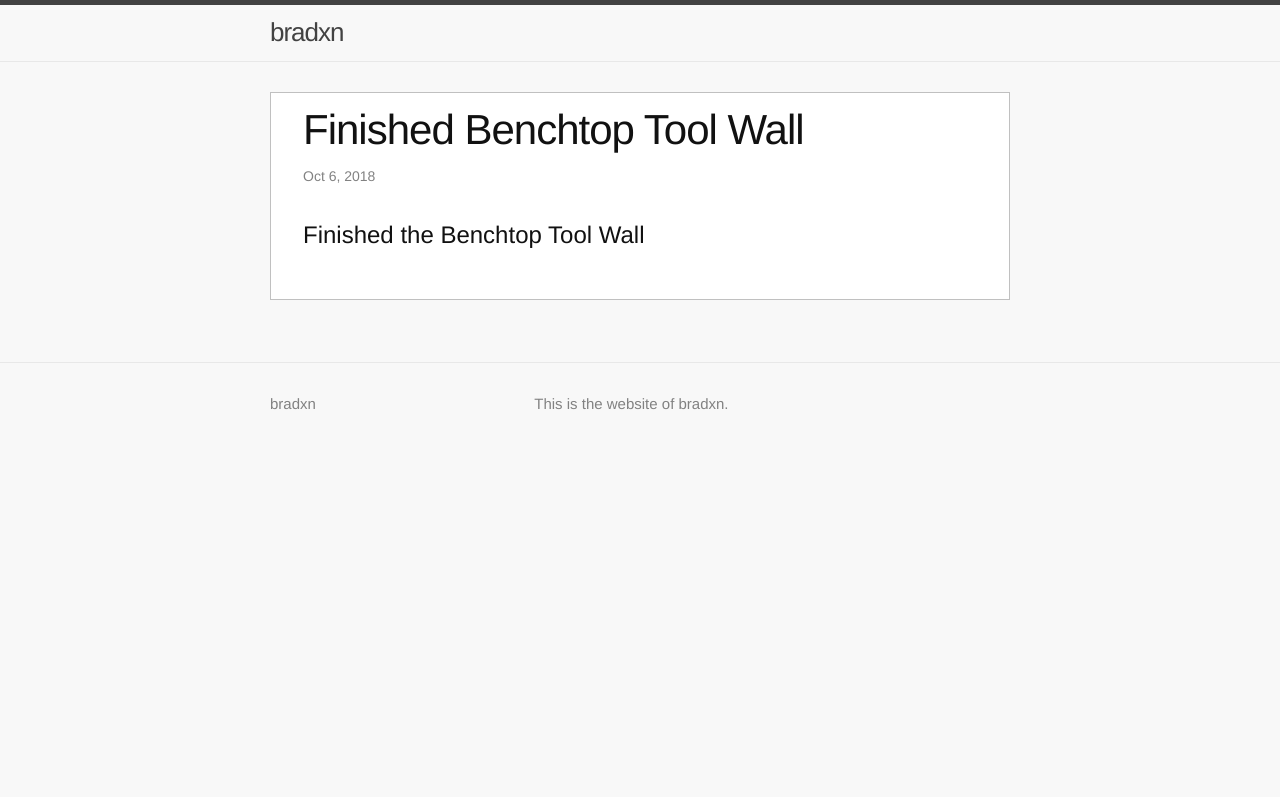
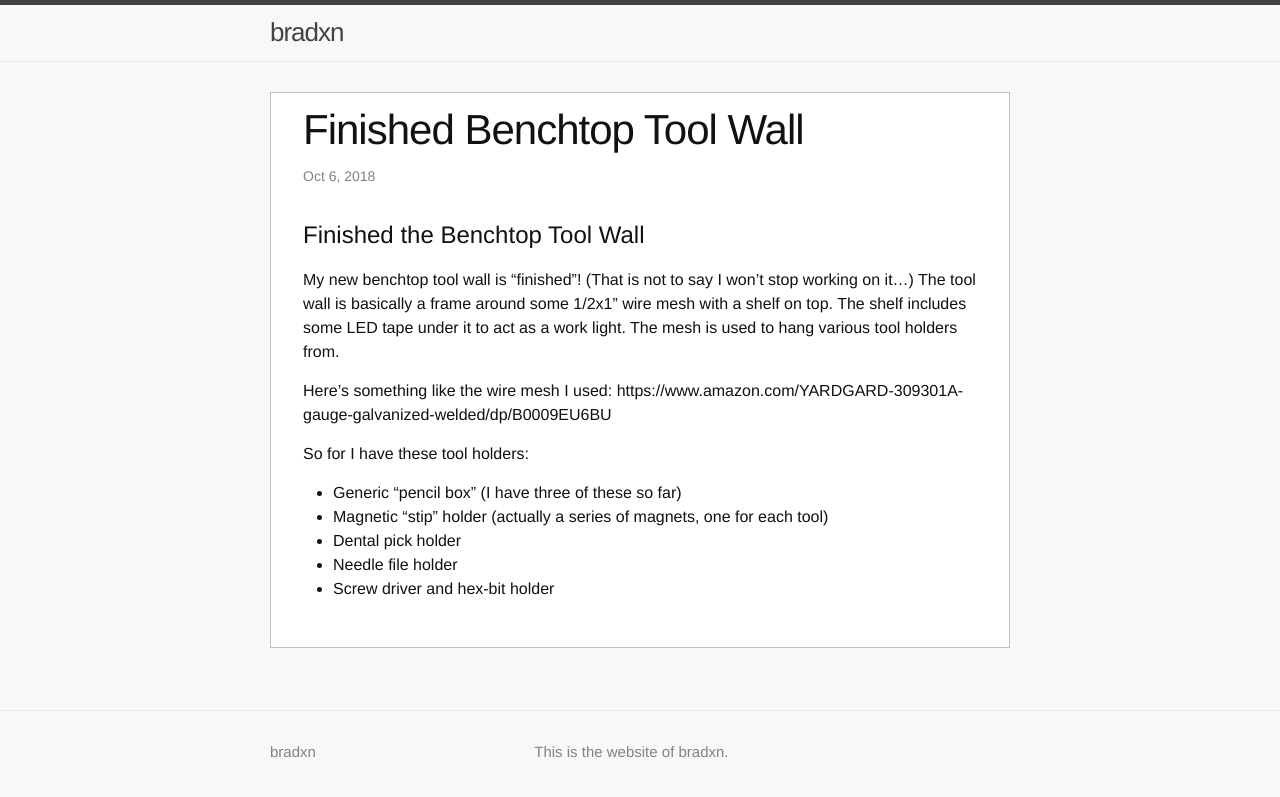
Before and after one commit to bradxn/bradxn, a Jekyll site: the page built from _posts/2018-10-6-finished-benchtop-tool-wall.md, in a window 1280 px wide. Shown: the top 797 px of the page. Built offline with Jekyll 4.4.1, drawn with Linux system fonts in a browser that asks for light colours; our own code applies the rules of GitHub Pages for plain Markdown files.

Commit message:
Update 2018-10-6-finished-benchtop-tool-wall.md

```diff
--- a/_posts/2018-10-6-finished-benchtop-tool-wall.md
+++ b/_posts/2018-10-6-finished-benchtop-tool-wall.md
@@ -1 +1,13 @@
 # Finished the Benchtop Tool Wall
+
+My new benchtop tool wall is "finished"! (That is not to say I won't stop working on it...) The tool wall is basically a frame around some 1/2x1" wire mesh with a shelf on top. The shelf includes some LED tape under it to act as a work light. The mesh is used to hang various tool holders from.
+
+Here's something like the wire mesh I used: https://www.amazon.com/YARDGARD-309301A-gauge-galvanized-welded/dp/B0009EU6BU
+
+So for I have these tool holders:
+
+* Generic "pencil box" (I have three of these so far)
+* Magnetic "stip" holder (actually a series of magnets, one for each tool)
+* Dental pick holder
+* Needle file holder
+* Screw driver and hex-bit holder
```
